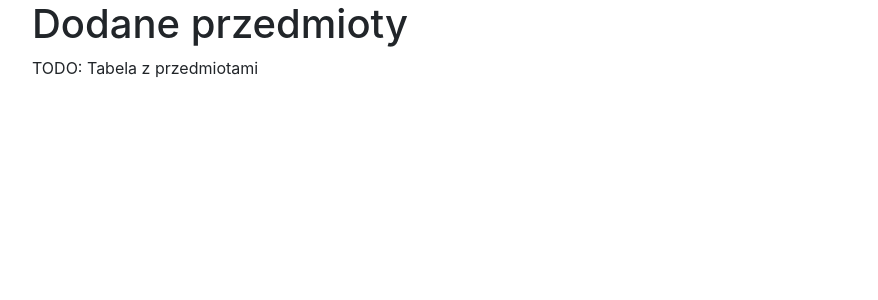
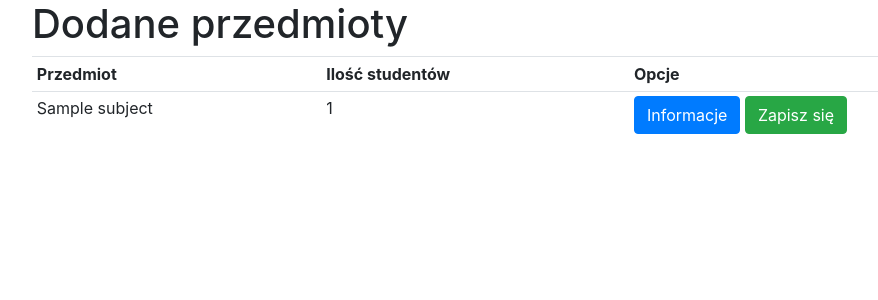
Before and after one commit to wojteksz128/pwjs-class-registration, a Django app: template class/register/templates/subjects.html in a window 1280 px wide. Shown: the part 56-356 px from the top of the page, without its empty margins (53-931 px from the left). Run offline with Django 3.2, Linux system fonts and the light colour scheme; tables that the repository leaves empty hold one stand-in row (values such as "Sample post"); the template is opened without the code that fills it: values that come from a table or form of the project are taken from there, most other values are stand-ins (such as "Sample title", 1, 10 or a date in 2020); parts of the project's set-up code (start-up, migrations or seed data) failed here and were passed over; some libraries are stand-ins or nearby versions.

Commit message:
Implement view of list of subjects

```diff
--- a/class/register/templates/lectures.html
+++ b/class/register/templates/lectures.html
@@ -12,7 +12,9 @@
     {% for lecture in lectures %}
     <tr scope="row">
         <td>{{ lecture.first_name }} {{ lecture.last_name }}</td>
-        <td><button type="button" class="btn btn-info">Info</button></td>
+        <td>
+            <button type="button" class="btn btn-info">Informacje</button>
+        </td>
     </tr>
     {% endfor %}
 </table>
--- a/class/register/templates/subjects.html
+++ b/class/register/templates/subjects.html
@@ -4,5 +4,21 @@
 {% block pageHeader %}Dodane przedmioty{% endblock pageHeader %}
 
 {% block pageContent %}
-<p>TODO: Tabela z przedmiotami</p>
+<table class="table table-sm">
+    <tr>
+        <th scope="col">Przedmiot</th>
+        <th scope="col">Ilość studentów</th>
+        <th scope="col">Opcje</th>
+    </tr>
+    {% for subject in subjects %}
+    <tr scope="row">
+        <td>{{ subject.name }}</td>
+        <td>{{ subject.students.count }}</td>
+        <td>
+            <button type="button" class="btn btn-primary">Informacje</button>
+            <button type="button" class="btn btn-success">Zapisz się</button>
+        </td>
+    </tr>
+    {% endfor %}
+</table>
 {% endblock pageContent %}
```
Also changed, not shown: class/register/views.py (+7 -2 lines).
